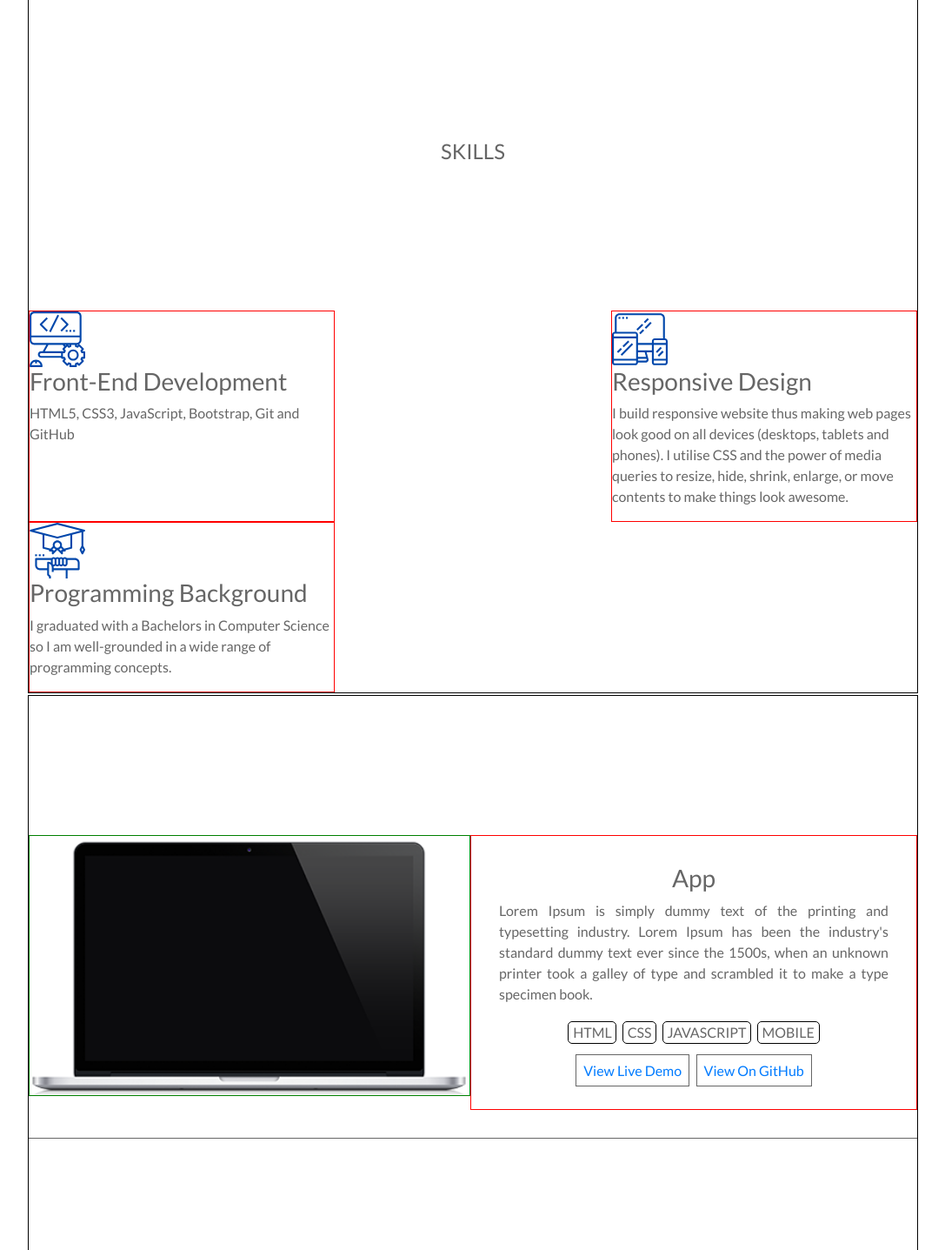
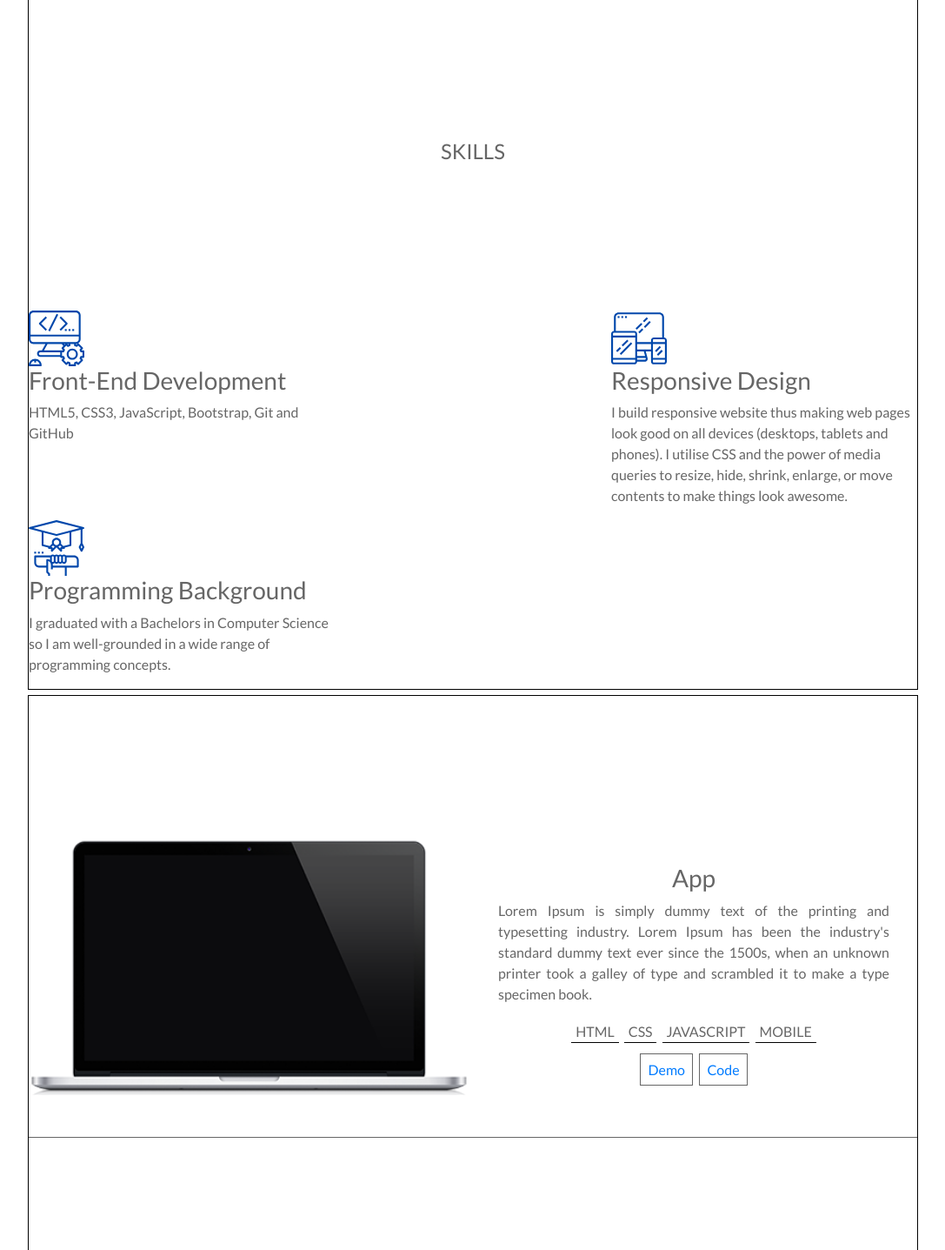
Before and after one commit to JuanInAMillion/juaninamillion.github.io, a PHP site: page / in a window 1280 px wide. Shown: the part 801-2238 px from the top of the page at 87% size, without its empty margins (96-1183 px from the left). Run offline with PHP 8.4, Linux system fonts and the light colour scheme.

Commit message:
fixed height issue, removed structure borders

```diff
--- a/index.html
+++ b/index.html
@@ -101,8 +101,8 @@
                 <li>MOBILE</li>
               </ul>
               <div class="code">
-                <a class="project-btn" href="#">View Live Demo</a>
-                <a class="project-btn" href="#">View On GitHub</a>
+                <a class="project-btn" href="#">Demo</a>
+                <a class="project-btn" href="#">Code</a>
               </div>
             </div>
           </div>
@@ -122,8 +122,8 @@
                 <li>MOBILE</li>
               </ul>
               <div class="code">
-                <a class="project-btn" href="#">View Live Demo</a>
-                <a class="project-btn" href="#">View On GitHub</a>
+                <a class="project-btn" href="#">Demo</a>
+                <a class="project-btn" href="#">Code</a>
               </div>
             </div>
           </div>
@@ -143,8 +143,8 @@
                 <li>MOBILE</li>
               </ul>
               <div class="code">
-                <a class="project-btn" href="#">View Live Demo</a>
-                <a class="project-btn" href="#">View On GitHub</a>
+                <a class="project-btn" href="#">Demo</a>
+                <a class="project-btn" href="#">Code</a>
               </div>
             </div>
           </div>
@@ -163,7 +163,7 @@
     </footer>
     <!-- end of footer -->
   </div>
-
+  <!-- end of main container -->
   <script src="https://cdn.jsdelivr.net/gh/cferdinandi/smooth-scroll@15.0.0/dist/smooth-scroll.polyfills.min.js"></script>
   <script src="resources/js/main.js"></script>
 </body>
--- a/resources/css/responsive.css
+++ b/resources/css/responsive.css
@@ -15,7 +15,6 @@
   .skill-container {
     width: 20rem;
   }
-
 }
 
 /* desktop display */
--- a/resources/css/style.css
+++ b/resources/css/style.css
@@ -69,7 +69,6 @@ nav {
 }
 
 #contact {
-  border: 1px solid red;
   display: flex;
   flex-direction: column;
   align-items: center;
@@ -123,7 +122,6 @@ nav {
 }
 
 .skill-container {
-  border: 1px solid red;
   display: flex;
   align-items: flex-start;
   flex-direction: column;
@@ -150,7 +148,6 @@ nav {
 }
 
 .project-image {
-  border: 1px solid green;
   display: flex;
   align-items: center;
   justify-content: center;
@@ -162,7 +159,6 @@ nav {
 }
 
 .project-summary {
-  border: 1px solid red;
   display: flex;
   flex-direction: column;
   justify-content: center;
@@ -179,8 +175,7 @@ nav {
 }
 
 .skill-used li {
-  border: 1px solid black;
-  border-radius: 5px;
+  border-bottom: 1px solid black;
   margin: .2rem;
   padding: 0 .3rem;
 }
```
